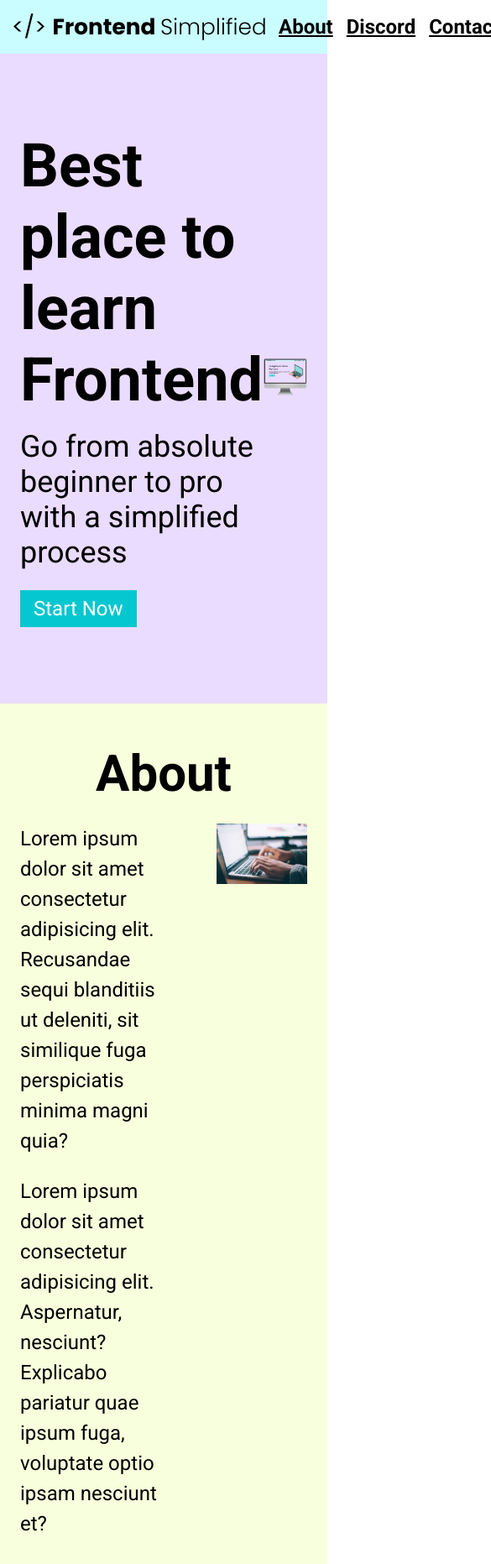
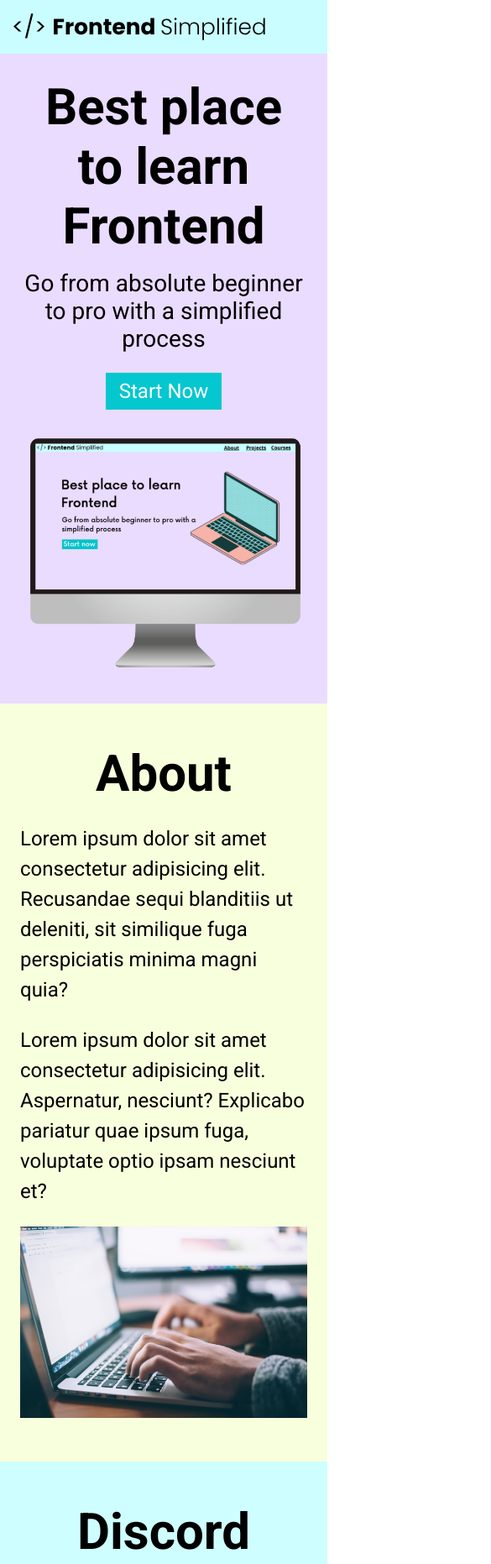
Before and after one commit to rblaze35/FESwork, a plain HTML site: page index.html in a window 390 px wide. Shown: the top 1863 px of the page at 84% size, 585 px wide, since content can reach past the window. Drawn offline with Linux system fonts and the light colour scheme.

Commit message:
Added responsiveness

```diff
--- a/index.html
+++ b/index.html
@@ -10,7 +10,7 @@
     <section>
       <nav>
         <img src="./assets/FES.svg" class="logo" alt="" />
-        <ul>
+        <ul class = "nav__ul">
           <li><a href="#about">About</a></li>
           <li><a href="#discord">Discord</a></li>
           <li><a href="#contact">Contact</a></li>
@@ -18,12 +18,12 @@
       </nav>
       <header>
         <div class="row">
-          <div>
+          <div class = "home__description">
             <h1>Best place to learn Frontend</h1>
             <p class="subheader">
               Go from absolute beginner to pro with a simplified process
             </p>
-            <button>Start Now</button>
+            <button class = "home__description--button">Start Now</button>
           </div>
           <figure>
             <img src="./assets/laptop.png" alt="Home page image" />
--- a/style.css
+++ b/style.css
@@ -152,6 +152,7 @@ form {
     display: flex;
     flex-direction: column;
     margin: 0 auto;
+    padding: 0 24px;
 }
 
 input, textarea {
@@ -185,3 +186,69 @@ footer {
 .footer__link {
     padding: 0 16px;
 }
+
+/* SMALL PHONES, TABLETS, LARGE SMARTPHONES */
+@media (max-width: 728px) {
+    .row {
+        flex-direction: column;
+    }
+
+    .home__description {
+        margin-bottom: 24px;
+        display: flex;
+        flex-direction: column;
+        align-items: center;
+    }
+
+    .home__description--button {
+        max-width: 240px;
+    }
+
+    h1 {
+        text-align: center;
+        font-size: 60px;
+    }
+
+    .subheader {
+        text-align: center;
+        font-size: 28px;
+    }
+
+    .nav__ul {
+        display: none;
+    }
+
+    .section_description {
+        flex-direction: column;
+        align-items: center;
+    }
+
+    .section_description--wrapper {
+        width: 100%;
+    }
+
+    .about_img--wrapper {
+        width: 100%;
+    }
+
+    #discord .section_description {
+        flex-direction: column-reverse;
+    }
+
+    footer {
+        padding: 48px 24px;
+    }
+
+    .footer__logo {
+        max-width: 360px;
+    }
+
+    .footer__link{
+        padding: 0 4px;
+        font-size: 18px;
+    }
+
+    .footer__links {
+        margin-bottom: 24px;
+    }
+}
```
